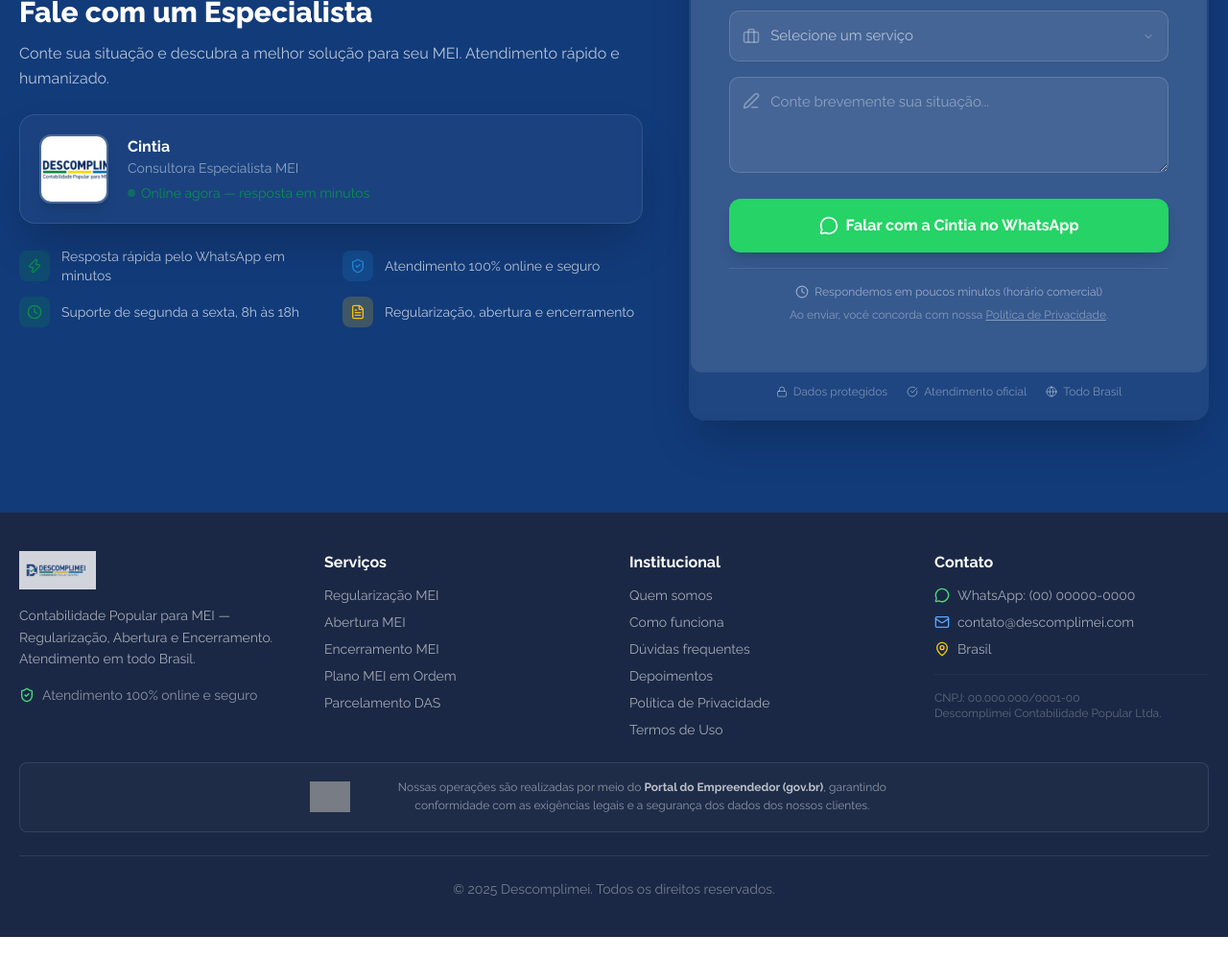
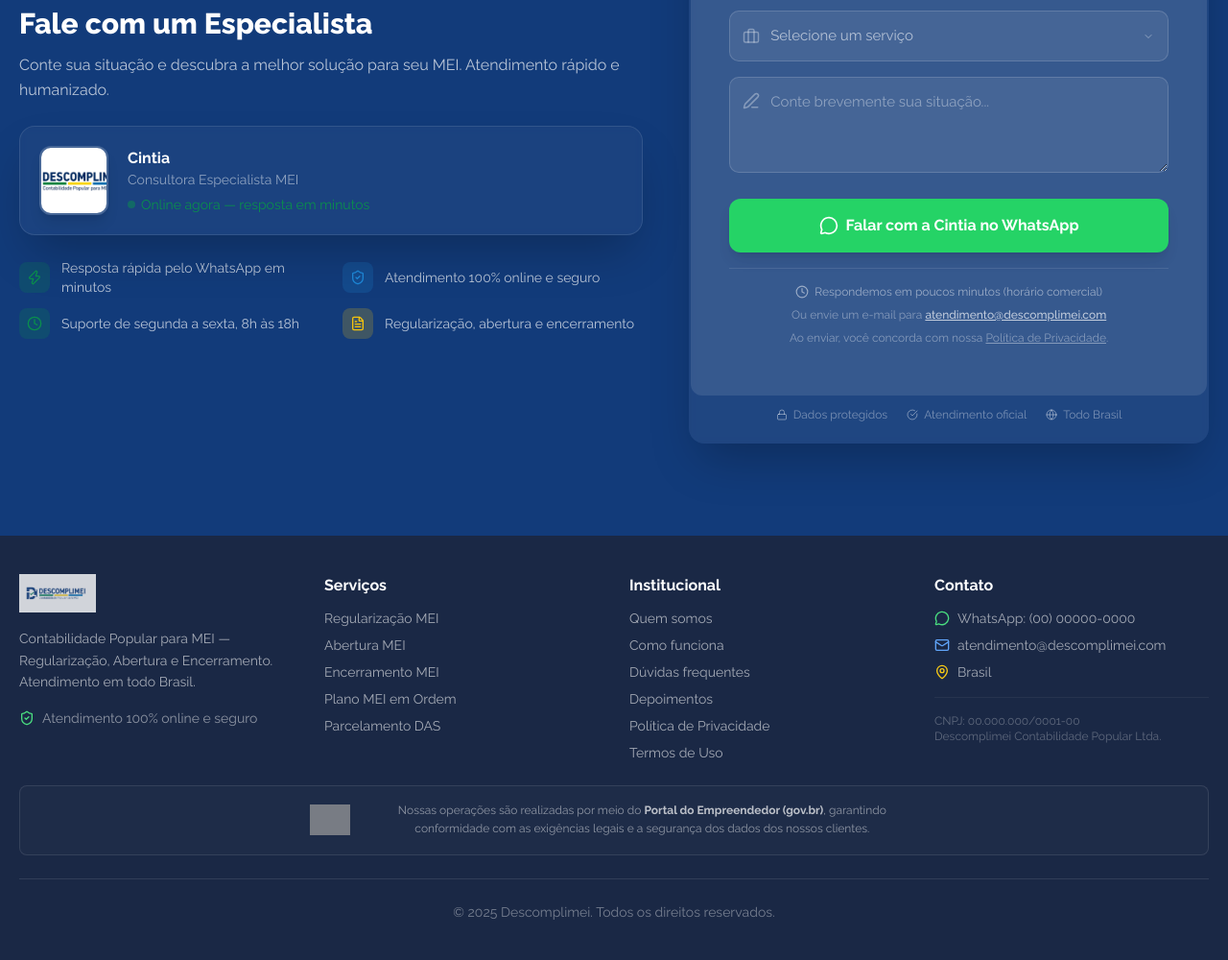
Before and after one commit to gracypaivah/descomplimei-site, a plain HTML site: page index.html in a window 1280 px wide. Shown: the part 7080-8080 px from the top of the page at 96% size. Before the commit the page ends 8056 px from the top, so only its background shows below. Drawn offline with nearby package versions, Linux system fonts and the light colour scheme; grey boxes are pictures that could not be loaded; animation ran at ten frames a second.

Commit message:
Adicionar email de atendimento em locais de contato

```diff
--- a/index.html
+++ b/index.html
@@ -1653,6 +1653,7 @@
                     <i data-lucide="clock" class="w-3.5 h-3.5 shrink-0"></i>
                     Respondemos em poucos minutos (horário comercial)
                   </p>
+                  <p class="text-center text-xs text-white/40">Ou envie um e-mail para <a href="mailto:atendimento@descomplimei.com" class="font-medium text-white/70 underline hover:text-white transition-colors">atendimento@descomplimei.com</a></p>
                   <p class="text-center text-xs text-white/40">Ao enviar, você concorda com nossa <a href="#" onclick="event.preventDefault();openPolicy('privacidade')" class="underline hover:text-white/70 transition-colors">Política de Privacidade</a>.</p>
                 </div>
                 <p id="contact-status" class="mt-3 text-center text-sm font-semibold" aria-live="polite"></p>
@@ -1706,7 +1707,7 @@
           <h4 class="font-bold text-white mb-3">Contato</h4>
           <ul class="space-y-2 text-sm text-white/60">
             <li class="flex items-center gap-2"><i data-lucide="message-circle" class="w-4 h-4 shrink-0 text-green-400"></i> <a href="https://wa.me/5500000000000" target="_blank" rel="noopener noreferrer" class="hover:text-white transition-colors">WhatsApp: (00) 00000-0000</a></li>
-            <li class="flex items-center gap-2"><i data-lucide="mail" class="w-4 h-4 shrink-0 text-blue-400"></i> contato@descomplimei.com</li>
+            <li class="flex items-center gap-2"><i data-lucide="mail" class="w-4 h-4 shrink-0 text-blue-400"></i> <a href="mailto:atendimento@descomplimei.com" class="hover:text-white transition-colors">atendimento@descomplimei.com</a></li>
             <li class="flex items-center gap-2"><i data-lucide="map-pin" class="w-4 h-4 shrink-0 text-yellow-400"></i> Brasil</li>
           </ul>
           <div class="mt-4 pt-4 border-t border-white/5">
@@ -2481,7 +2482,7 @@
             { h: '4. Segurança', p: 'Adotamos medidas técnicas e organizacionais para proteger seus dados contra acesso não autorizado, perda ou vazamento, incluindo criptografia e controle de acesso.' },
             { h: '5. Cookies', p: 'Utilizamos cookies essenciais para o funcionamento do site. Você pode configurar suas preferências a qualquer momento.' },
             { h: '6. Seus Direitos', p: 'Você pode solicitar a qualquer momento: acesso, correção, exclusão ou portabilidade dos seus dados. Entre em contato pelo WhatsApp para exercer seus direitos.' },
-            { h: '7. Contato', p: 'Para dúvidas sobre esta política, entre em contato conosco pelo WhatsApp (00) 00000-0000 ou e-mail contato@descomplimei.com.' },
+            { h: '7. Contato', p: 'Para dúvidas sobre esta política, entre em contato conosco pelo WhatsApp (00) 00000-0000 ou e-mail atendimento@descomplimei.com.' },
           ]
         },
         termos: {
```
